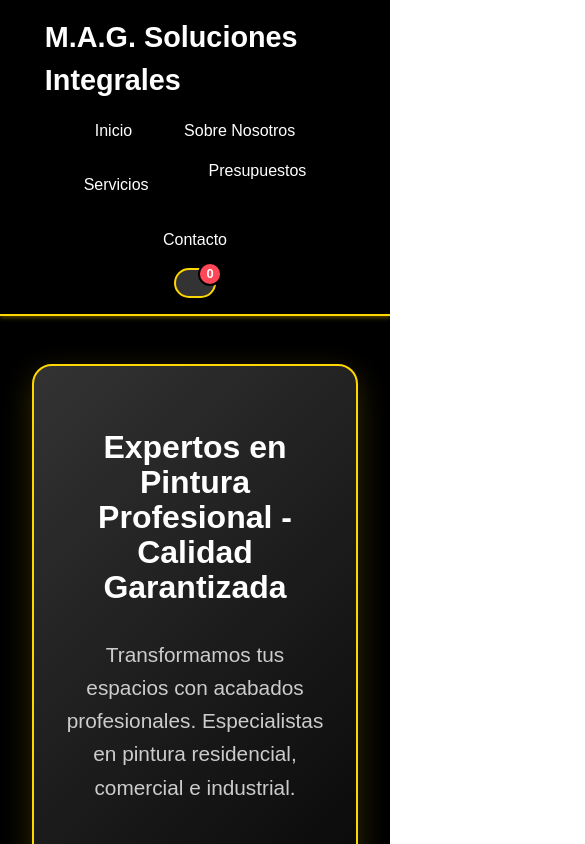
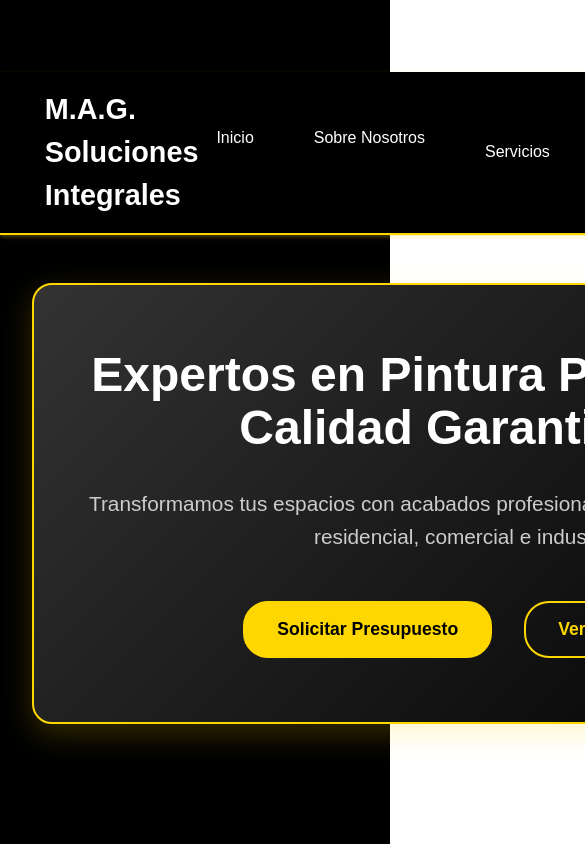
Before and after one commit to andresgarcia-2/CreaTuLanding1Garcia, a React (Vite) app: page / in a window 390 px wide. Shown: the top 844 px of the page, 585 px wide, since content can reach past the window. Built offline with nearby package versions, Linux system fonts and the light colour scheme.

Commit message:
CreaTuLandingGarcia

```diff
--- a/src/App.css
+++ b/src/App.css
@@ -94,261 +94,46 @@ body {
   transform: scale(1.1);
 }
 
-.item-list-container {
-  max-width: 1200px;
-  margin: 0 auto;
-  padding: 3rem 2rem;
-  text-align: center;
+.cart-widget i {
+  margin-right: 0.5rem;
 }
 
-.hero-section {
-  background: linear-gradient(135deg, #333333 0%, #000000 100%);
-  padding: 4rem 2rem;
-  border-radius: 20px;
-  box-shadow: 0 10px 30px rgba(255, 215, 0, 0.2);
-  border: 2px solid #FFD700;
+.cart-count {
+  position: absolute;
+  top: -8px;
+  right: -8px;
+  background-color: #ff4757;
+  color: #ffffff;
+  border-radius: 50%;
+  width: 24px;
+  height: 24px;
+  display: flex;
+  align-items: center;
+  justify-content: center;
+  font-size: 0.8rem;
+  font-weight: bold;
+  border: 2px solid #000000;
+  animation: pulse 2s infinite;
 }
 
-.hero-section i {
-  font-size: 4rem;
-  color: #FFD700;
-  margin-bottom: 2rem;
+@keyframes pulse {
+  0% {
+    transform: scale(1);
+    box-shadow: 0 0 0 0 rgba(255, 71, 87, 0.7);
 }
-
-.hero-section h1 {
-  color: #ffffff;
-  font-size: 3rem;
-  margin-bottom: 2rem;
-  font-weight: bold;
-}
-
-.hero-section p {
-  color: #cccccc;
-  font-size: 1.3rem;
-  margin-bottom: 3rem;
-  line-height: 1.6;
-}
-
-.cta-buttons {
-  display: flex;
-  gap: 2rem;
-  justify-content: center;
-  flex-wrap: wrap;
-}
-
-.btn-primary, .btn-secondary {
-  padding: 1rem 2rem;
-  border: none;
-  border-radius: 25px;
-  font-size: 1.1rem;
-  font-weight: bold;
-  cursor: pointer;
-  transition: all 0.3s ease;
-}
-
-.btn-primary {
-  background-color: #FFD700;
-  color: #000000;
-  border: 2px solid #FFD700;
-}
-
-.btn-primary:hover {
-  background-color: transparent;
-  color: #FFD700;
-  transform: translateY(-3px);
-}
-
-.btn-secondary {
-  background-color: transparent;
-  color: #FFD700;
-  border: 2px solid #FFD700;
-}
-
-.btn-secondary:hover {
-  background-color: #FFD700;
-  color: #000000;
-  transform: translateY(-3px);
-}
-
-@media (max-width: 768px) {
-  .nav-container {
-    flex-direction: column;
-    gap: 1rem;
+  50% {
+    transform: scale(1.05);
+    box-shadow: 0 0 0 5px rgba(255, 71, 87, 0);
   }
-
-  .nav-menu {
-    gap: 1rem;
-    flex-wrap: wrap;
-    justify-content: center;
-  }
-
-  .hero-section h1 {
-    font-size: 2rem;
-  }
-
-  .cta-buttons {
-    flex-direction: column;
-    align-items: center;
+  100% {
+    transform: scale(1);
+    box-shadow: 0 0 0 0 rgba(255, 71, 87, 0);
   }
 }
 
-.dropdown {
-  position: relative;
-}
-
-.dropdown-toggle {
-  display: flex;
-  align-items: center;
-  gap: 0.5rem;
-}
-
-.dropdown-toggle i {
-  font-size: 0.8rem;
-  transition: transform 0.3s ease;
-}
-
-.dropdown:hover .dropdown-toggle i {
-  transform: rotate(180deg);
-}
-
-.dropdown-menu {
-  position: absolute;
-  top: 100%;
-  left: 0;
-  background-color: #000000;
-  border: 2px solid #FFD700;
-  border-radius: 10px;
-  min-width: 250px;
-  list-style: none;
-  padding: 0.5rem 0;
-  margin: 0;
-  opacity: 0;
-  visibility: hidden;
-  transform: translateY(-10px);
-  transition: all 0.3s ease;
-  z-index: 1000;
-  box-shadow: 0 5px 15px rgba(255, 215, 0, 0.3);
-}
-
-.dropdown:hover .dropdown-menu {
-  opacity: 1;
-  visibility: visible;
-  transform: translateY(0);
-}
-
-.dropdown-menu li {
-  margin: 0;
-}
-
-.dropdown-link {
-  display: block;
-  padding: 0.8rem 1.5rem;
-  color: #ffffff;
-  text-decoration: none;
-  transition: all 0.3s ease;
-  border-radius: 0;
-}
-
-.dropdown-link:hover {
-  background-color: #FFD700;
-  color: #000000;
-  transform: translateX(5px);
-}
-
-* {
-  margin: 0;
-  padding: 0;
-  box-sizing: border-box;
-}
-
-body {
-  font-family: 'Arial', sans-serif;
-  background-color: #000000;
-  color: #ffffff;
-  min-height: 100vh;
-}
-
-.navbar {
-  background-color: #000000;
-  padding: 1rem 0;
-  box-shadow: 0 2px 4px rgba(255, 215, 0, 0.3);
-  border-bottom: 2px solid #FFD700;
-}
-
-.nav-container {
-  max-width: 1200px;
-  margin: 0 auto;
-  display: flex;
-  justify-content: space-between;
-  align-items: center;
-  padding: 0 2rem;
-}
-
-.nav-logo {
-  display: flex;
-  align-items: center;
-  gap: 0.8rem;
-}
-
-.nav-logo i {
-  color: #FFD700;
-  font-size: 2rem;
-}
-
-.nav-logo h2 {
-  color: #ffffff;
-  font-size: 1.8rem;
-  font-weight: bold;
-}
-
-.nav-menu {
-  display: flex;
-  list-style: none;
-  gap: 1.5rem;
-  flex: 1;
-  justify-content: center;
-}
-
-.nav-item {
-  white-space: nowrap;
-}
-
-.nav-link {
-  color: #ffffff;
-  text-decoration: none;
-  font-weight: 500;
-  padding: 0.8rem 1rem;
-  border-radius: 25px;
-  transition: all 0.3s ease;
-  border: 2px solid transparent;
-  white-space: nowrap;
-}
-
-.nav-link:hover {
-  background-color: #FFD700;
-  color: #000000;
-  border: 2px solid #FFD700;
-  transform: translateY(-2px);
-}
-
-.cart-widget {
-  display: flex;
-  align-items: center;
-  color: #FFD700;
-  cursor: pointer;
-  font-size: 1.5rem;
-  padding: 0.8rem 1.2rem;
-  border-radius: 25px;
-  background-color: #333333;
-  transition: all 0.3s ease;
-  border: 2px solid #FFD700;
-  position: relative;
-}
-
-.cart-widget:hover {
-  background-color: #FFD700;
-  color: #000000;
-  transform: scale(1.1);
+.cart-widget:hover .cart-count {
+  background-color: #ff3742;
+  border-color: #FFD700;
 }
 
 .item-list-container {
@@ -427,28 +212,6 @@ body {
   transform: translateY(-3px);
 }
 
-@media (max-width: 768px) {
-  .nav-container {
-    flex-direction: column;
-    gap: 1rem;
-  }
-
-  .nav-menu {
-    gap: 1rem;
-    flex-wrap: wrap;
-    justify-content: center;
-  }
-
-  .hero-section h1 {
-    font-size: 2rem;
-  }
-
-  .cta-buttons {
-    flex-direction: column;
-    align-items: center;
-  }
-}
-
 .dropdown {
   position: relative;
 }
@@ -511,41 +274,3 @@ body {
   color: #000000;
   transform: translateX(5px);
 }
-
-.cart-count {
-  position: absolute;
-  top: -8px;
-  right: -8px;
-  background-color: #ff4757;
-  color: #ffffff;
-  border-radius: 50%;
-  width: 24px;
-  height: 24px;
-  display: flex;
-  align-items: center;
-  justify-content: center;
-  font-size: 0.8rem;
-  font-weight: bold;
-  border: 2px solid #000000;
-  animation: pulse 2s infinite;
-}
-
-@keyframes pulse {
-  0% {
-    transform: scale(1);
-    box-shadow: 0 0 0 0 rgba(255, 71, 87, 0.7);
-  }
-  50% {
-    transform: scale(1.05);
-    box-shadow: 0 0 0 5px rgba(255, 71, 87, 0);
-  }
-  100% {
-    transform: scale(1);
-    box-shadow: 0 0 0 0 rgba(255, 71, 87, 0);
-  }
-}
-
-.cart-widget:hover .cart-count {
-  background-color: #ff3742;
-  border-color: #FFD700;
-}
```
